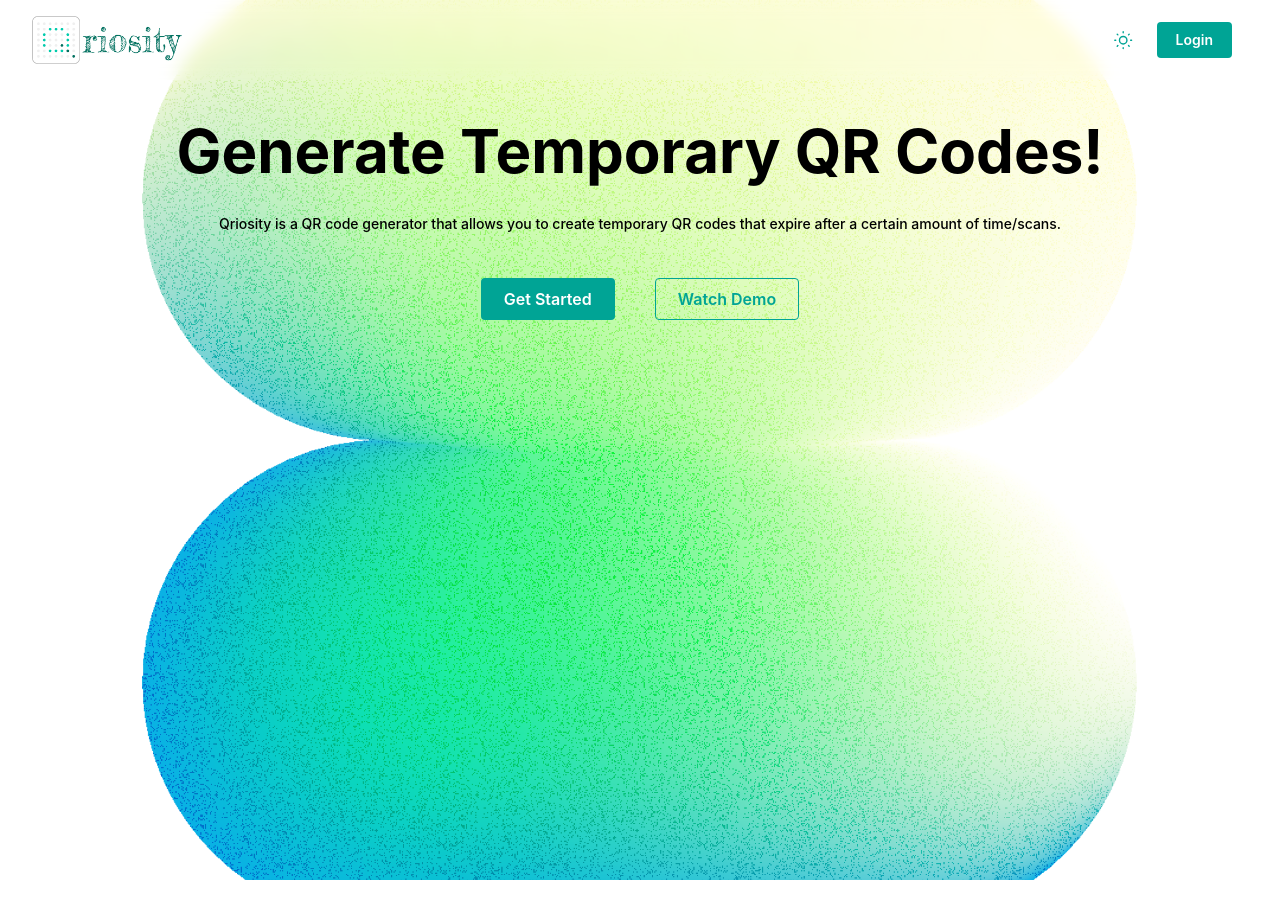
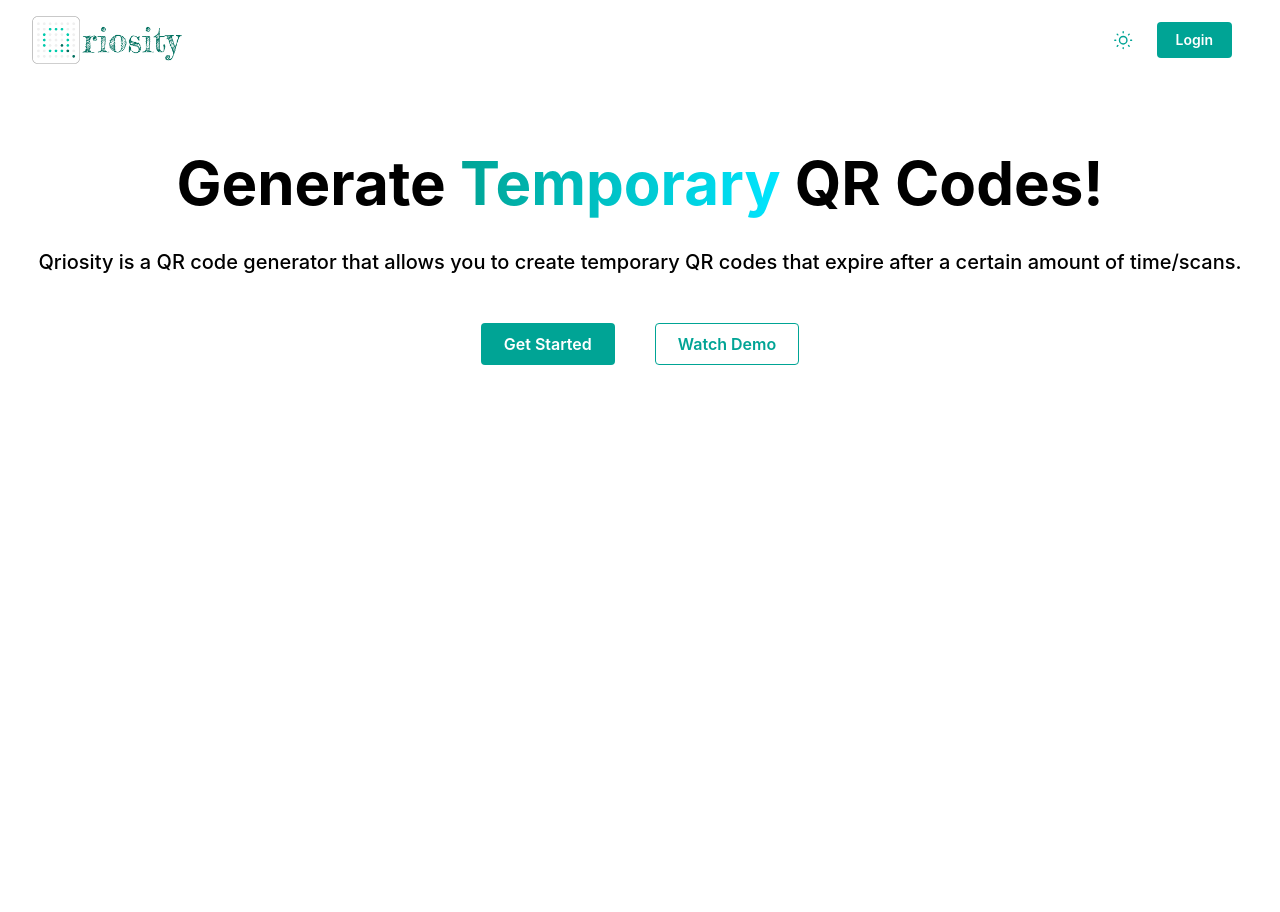
Before and after one commit to louremipsum/qriosity, a React (Vite) app: page / in a window 1280 px wide. Before the commit the page ends 880 px from the top, so only its background shows below. Built offline with nearby package versions, Linux system fonts and the light colour scheme; no server answers.

Commit message:
fix: dark mode changes

```diff
--- a/src/components/common/Header.tsx
+++ b/src/components/common/Header.tsx
@@ -1,4 +1,13 @@
-import { Avatar, Button, Group, Image, Menu, rem, Burger } from "@mantine/core";
+import {
+  Avatar,
+  Button,
+  Group,
+  Image,
+  Menu,
+  rem,
+  Burger,
+  useComputedColorScheme,
+} from "@mantine/core";
 import { useAuth0 } from "@auth0/auth0-react";
 import { IconLogout, IconSettings } from "@tabler/icons-react";
 import classes from "../../css/index.module.css";
@@ -13,6 +22,7 @@ type Props = {
 
 const Header = ({ opened, toggle, burger }: Props) => {
   const { user, isAuthenticated, loginWithRedirect, logout } = useAuth0();
+  const computedColorScheme = useComputedColorScheme("light");
   const logoutWithRedirect = () =>
     logout({
       logoutParams: {
@@ -31,7 +41,14 @@ const Header = ({ opened, toggle, burger }: Props) => {
         <Burger opened={opened} onClick={toggle} hiddenFrom="sm" size="sm" />
       )}
       <div>
-        <Image src={"/LogoLight.png"} alt="logo" w={"150px"} ml={"md"} />
+        <Image
+          src={
+            computedColorScheme === "light" ? "/LogoLight.png" : "/LogoDark.png"
+          }
+          alt="logo"
+          w={"150px"}
+          ml={"md"}
+        />
       </div>
       <Group mr={"xl"}>
         <ColorSchemeButton />
--- a/src/routes/Index.tsx
+++ b/src/routes/Index.tsx
@@ -12,12 +12,13 @@ import { Link } from "react-router-dom";
 
 const Index = () => {
   const [opened, { toggle }] = useDisclosure();
+  // const computedColorScheme = useComputedColorScheme("light");
 
   return (
-    <BackgroundImage src={"/illlus/Grad_07.png"} radius="xs">
+    <BackgroundImage src={""} radius="xs">
       <Headers opened={opened} toggle={toggle} burger={false} />
-      <div style={{ height: "100vh", overflowY: "hidden" }}>
-        <Stack align="center" justify="center">
+      <div style={{ height: "100vh" }}>
+        <Stack align="center" justify="center" mt={"xl"}>
           <Title
             order={1}
             style={{
@@ -26,10 +27,20 @@ const Index = () => {
               fontSize: 60,
             }}
           >
-            Generate <span color="teal">Temporary</span> QR Codes!
+            Generate{" "}
+            <Text
+              variant="gradient"
+              fw={700}
+              size={"60px"}
+              gradient={{ from: "teal", to: "rgba(0, 229, 255, 1)", deg: 90 }}
+              style={{ display: "inline" }}
+            >
+              Temporary
+            </Text>{" "}
+            QR Codes!
           </Title>
           <Text
-            size="sm"
+            size="xl"
             style={{ marginBottom: "2rem" }}
             ta={"center"}
             fw={500}
```
Also changed, not shown: public/LogoDark.png (added).
